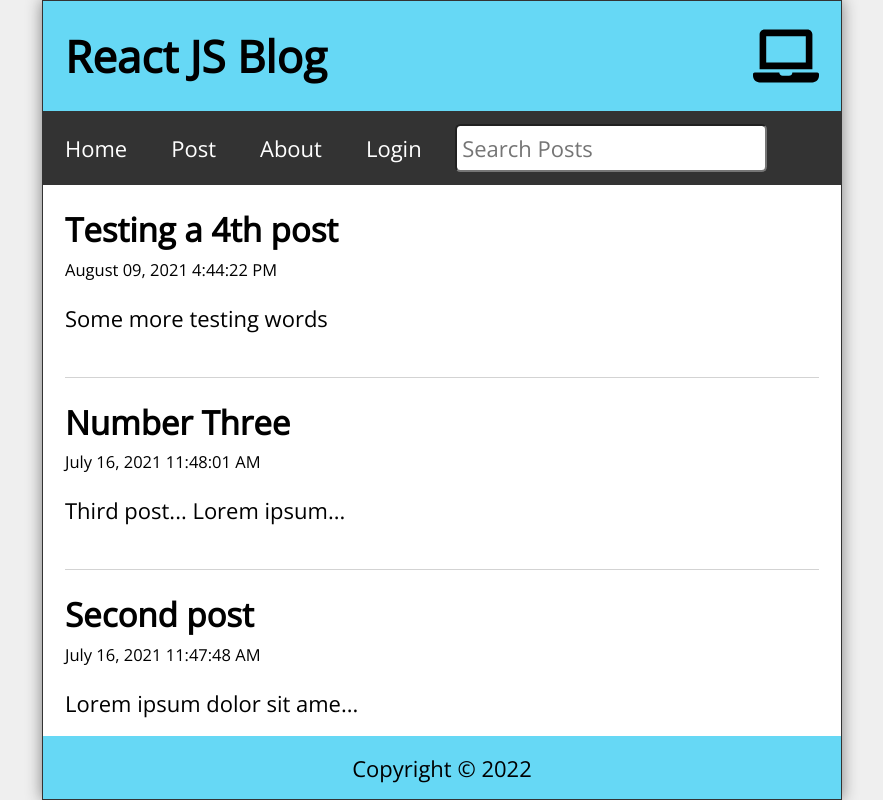
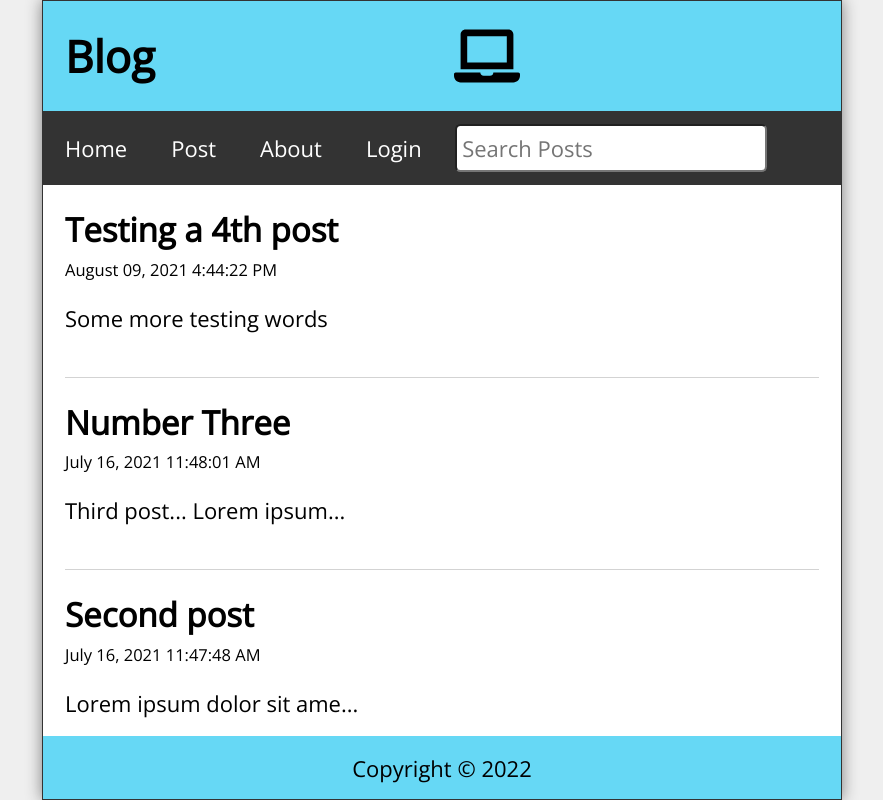
Before and after one commit to ranjan/Practice-React, a React (Create React App) app in the folder React-Posts/: page / in a window 1280 px wide. Shown: the whole page, without its empty margins (198-1081 px from the left). Built offline with nearby package versions, Linux system fonts and the light colour scheme; data requests are answered from the project's data file.

Commit message:
Display name

```diff
--- a/React-Posts/src/App.js
+++ b/React-Posts/src/App.js
@@ -16,8 +16,8 @@ function App() {
 
   return (
     <div className="App">
-      <Header title="React JS Blog" />
       <DataProvider>
+      <Header title="Blog" />
         <Nav />
         <Switch>
           <Route exact path="/" component={Home} />
--- a/React-Posts/src/Header.js
+++ b/React-Posts/src/Header.js
@@ -1,8 +1,13 @@
+import { useContext } from "react";
 import { FaLaptop, FaTabletAlt, FaMobileAlt } from 'react-icons/fa';
 import useWindowSize from './hooks/useWindowSize';
+import DataContext from './context/DataContext';
+
 
 const Header = ({ title }) => {
     const { width } = useWindowSize();
+    const { isAuthenticated } = useContext(DataContext);
+
 
     return (
         <header className="Header">
@@ -10,6 +15,7 @@ const Header = ({ title }) => {
             {width < 768 ? <FaMobileAlt />
                 : width < 992 ? <FaTabletAlt />
                     : <FaLaptop />}
+            <p style={{color: 'red'}}>{ isAuthenticated() ? `Welcome  ${JSON.parse(localStorage.getItem('user')).name} !!` : '' }</p>
         </header>
     )
 }
--- a/React-Posts/src/context/DataContext.js
+++ b/React-Posts/src/context/DataContext.js
@@ -15,15 +15,12 @@ export const DataProvider = ({ children }) => {
     const UpdateAuth = (authenticated, user) => {
       localStorage.setItem('user', JSON.stringify(user));
       localStorage.setItem('Authenticated', authenticated);
-      setAuthenticated(authenticated);
-      setUser(user);
+      // setAuthenticated(authenticated);
+      // setUser(user);
     }
 
     const isAuthenticated = () => {
-
       if (localStorage.getItem('Authenticated')){
-        var user1 = localStorage.getItem('user')
-        console.log('ddddddddddddddddddddddddd',JSON.parse(user1).name)
         return true
       }
       return false
```
